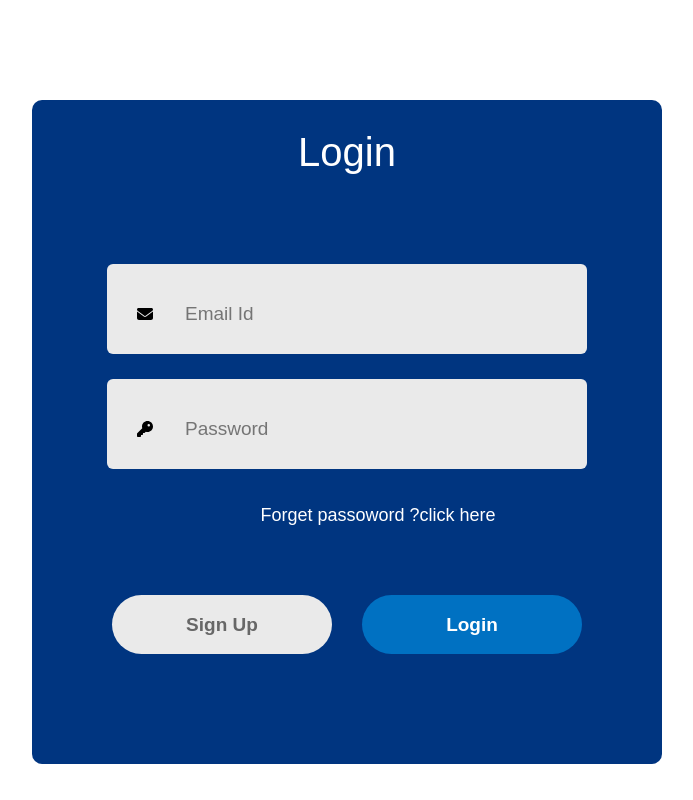
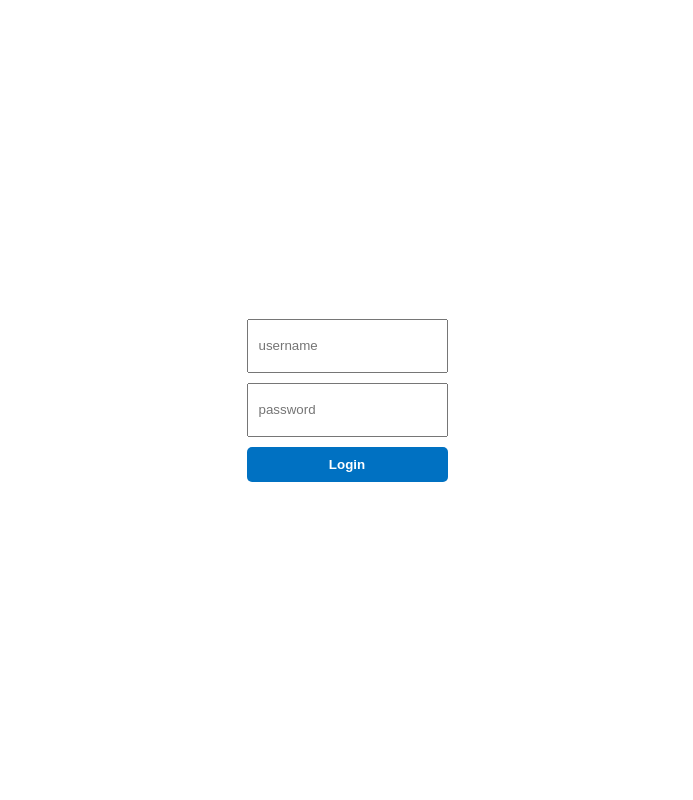
Before and after one commit to infomediadesign/sad-01-24-bookingapp, a React (Create React App) app: page /login in a window 1280 px wide. Shown: the whole page, without its empty margins (293-986 px from the left). Built offline with nearby package versions, Linux system fonts and the light colour scheme.

Commit message:
Login page changed and implemented login auth via context

```diff
--- a/src/index.js
+++ b/src/index.js
@@ -3,13 +3,16 @@ import ReactDOM from 'react-dom/client';
 import App from './App';
 import reportWebVitals from './reportWebVitals';
 import { SearchContextProvider } from './context/SearchContext';
+import { AuthContextProvider } from './context/AuthContext';
 
 const root = ReactDOM.createRoot(document.getElementById('root'));
 root.render(
   <React.StrictMode>
+    <AuthContextProvider>
     <SearchContextProvider>
     <App />
     </SearchContextProvider>
+    </AuthContextProvider>
 
   </React.StrictMode>
 );
--- a/src/pages/login/LoginSignup.js
+++ b/src/pages/login/LoginSignup.js
@@ -1,48 +1,60 @@
-import { FontAwesomeIcon } from '@fortawesome/react-fontawesome'
-import React, { useState } from 'react'
-import "./login.css"
-import {
-  faEnvelope,
-  faKey,
-  faUser,
-} from "@fortawesome/free-solid-svg-icons";
+import axios from "axios";
+import { useContext, useState } from "react";
+import { useNavigate } from "react-router-dom";
+import { AuthContext } from "../../context/AuthContext";
+import "./login.css";
 
-function LoginSignup() {
+const Login = () => {
+  const [credentials, setCredentials] = useState({
+    username: undefined,
+    password: undefined,
+  });
 
-  const [action, setAction] = useState("Login")
-  return (
-    <div className='loginContainer'>
-    <div className='loginHeader'>
-      <div className='loginText'>{action}</div>
-      <div className='loginInputs'>
-      {action==="Login"?<div></div> : <div className='loginInput'>
-      <FontAwesomeIcon icon={faUser} className='loginImg'/>
-      <input type='Text' placeholder='Name'></input>
-        </div> }
+  const { loading, error, dispatch } = useContext(AuthContext);
+
+  const navigate = useNavigate()
+
+  const handleChange = (e) => {
+    setCredentials((prev) => ({ ...prev, [e.target.id]: e.target.value }));
+  };
+
+  const handleClick = async (e) => {
+    e.preventDefault();
+    dispatch({ type: "LOGIN_START" });
+    try {
+      const res = await axios.post("/auth/login", credentials);
+      dispatch({ type: "LOGIN_SUCCESS", payload: res.data.details });
+      navigate("/")
+    } catch (err) {
+      dispatch({ type: "LOGIN_FAILURE", payload: err.response.data });
+    }
+  };
 
 
-        <div className='loginInput'>
-      <FontAwesomeIcon icon={faEnvelope} className='loginImg'/>
-    <input type='email' placeholder='Email Id'></input>
-        </div>
-
-        <div className='loginInput'>
-      <FontAwesomeIcon icon={faKey} className='loginImg'/>
-    <input type='password' placeholder='Password'></input>
-        </div>
-
-      </div>
-      {action==="Sign Up"?<div></div> : <div className='forget-passoword'>Forget passoword ?
-      <span>click here</span></div> }
-      <div className='submit-container'>
-        <div className={action==="Login"?"loginSubmit gray" : "loginSubmit"} onClick={()=>{setAction('Sign Up')}}>Sign Up</div>
-        <div className={action==="Sign Up"?"loginSubmit gray" : "loginSubmit"} onClick={()=>{setAction('Login')}}>Login</div>
+  return (
+    <div className="login">
+      <div className="lContainer">
+        <input
+          type="text"
+          placeholder="username"
+          id="username"
+          onChange={handleChange}
+          className="lInput"
+        />
+        <input
+          type="password"
+          placeholder="password"
+          id="password"
+          onChange={handleChange}
+          className="lInput"
+        />
+        <button disabled={loading} onClick={handleClick} className="lButton">
+          Login
+        </button>
+        {error && <span>{error.message}</span>}
       </div>
     </div>
+  );
+};
 
-    </div>
-
-  )
-}
-
-export default LoginSignup
+export default Login;
--- a/src/pages/login/login.css
+++ b/src/pages/login/login.css
@@ -1,109 +1,32 @@
-body{
-    height: 100%;
+.login {
+    height: 100vh;
+    display: flex;
+    align-items: center;
+    justify-content: center;
+  }
 
-}
-
-.loginContainer{
+  .lContainer {
     display: flex;
     flex-direction: column;
-    margin: auto;
-    width: 630px;
-    border-radius: 10px;
-    margin-top: 100px;
-    background: #fff;
-    padding-bottom: 50px;
-    background: #003580;
-}
+    gap: 10px;
+  }
 
-.loginHeader{
-    display: flex;
-    flex-direction: column;
-    align-items: center;
-    gap: 9px;
-    width: 100%;
-    margin-top: 30px;
+  .lInput{
+    height: 30px;
+    padding: 10px;
+  }
 
+  .lButton {
+    border: none;
+    padding: 10px 20px;
+    background-color: #0071c2;
+    color: white;
+    font-weight: bold;
+    cursor: pointer;
+    border-radius: 5px;
+  }
 
-}
-.loginInput{
-    padding-top: 10px;
-
-
-}
-
-
-.loginText{
-    color: #fff;
-    font-size: 40px;
-    font-weight: 700px;
-
-}
-
-
-.loginInputs{
-    margin-top: 55px;
-    display: flex;
-    flex-direction: column;
-    gap: 25px;
-}
-
-.loginInput{
-    display: flex;
-    align-items: center;
-    margin: auto;
-    width: 480px;
-    height: 80px;
-    background: #eaeaea;
-    border-radius: 6px;
-}
-.loginImg{
-    margin: 0px 30px;
-}
-.loginInput input{
-    height: 50px;
-    width: 400px;
-    background: transparent;
-    border: none;
-    outline: none;
-    color: #797979;
-    font-size: 19px;
-}
-
-.forget-passoword{
-    padding-left: 62px;
-    margin-top: 27px;
-    color: #fff;
-    font-size: 18px;
-}
-.forget-passoword span{
-    color: #fff;
-    cursor: pointer;
-}
-
-.submit-container{
-    display: flex;
-    gap: 30px;
-    margin: 60px auto;
-
-}
-
-.loginSubmit{
-    display: flex;
-    justify-content: center;
-    align-items: center;
-    width: 220px;
-    height: 59px;
-    color: #fff;
-    background: #0071c2 ;
-    border-radius: 50px;
-    font-size: 19px;
-    font-weight: 700;
-    cursor: pointer;
-
-}
-
-.gray{
-    background: #EAEAEA;
-    color: #676767;
-
-}
+  .lButton:disabled{
+    background-color: #0071c28c;
+    cursor: not-allowed;
+  }
```
